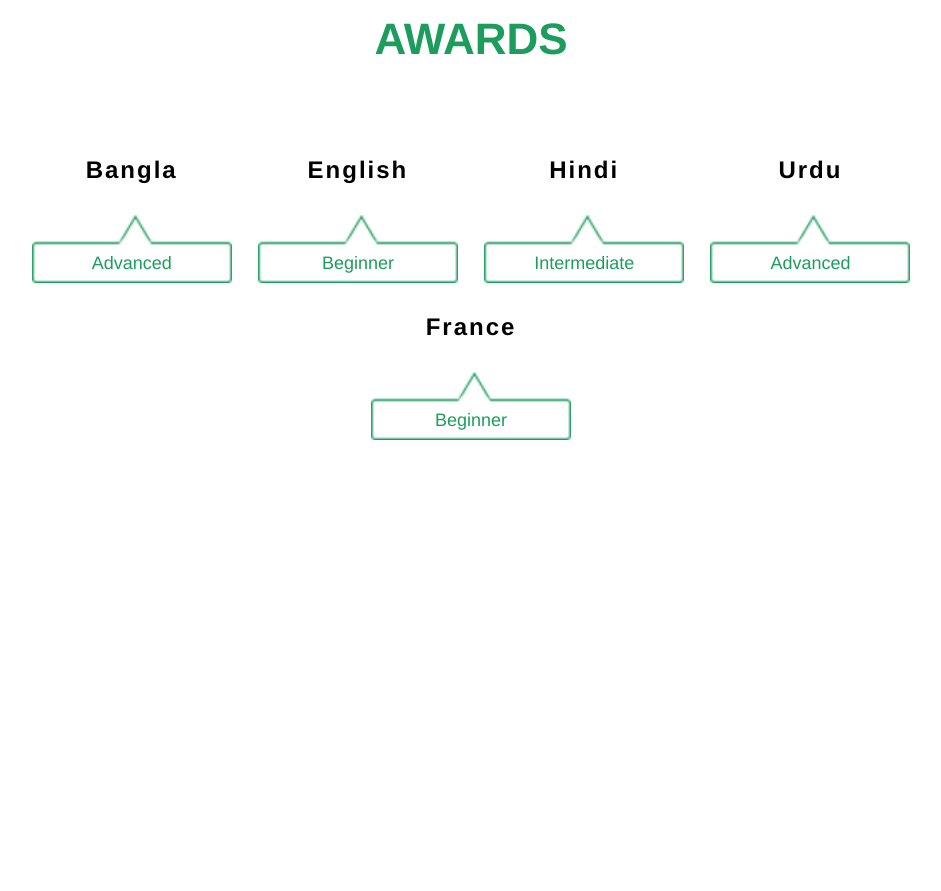
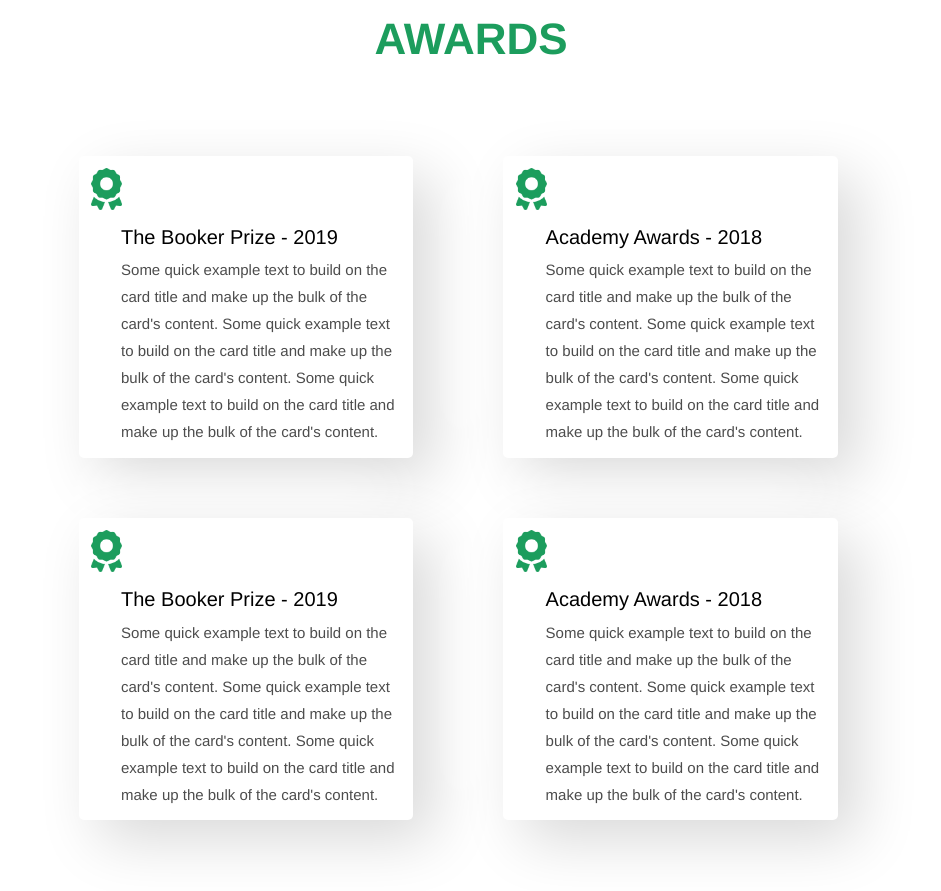
Before and after one commit to azmir849/sidebar-johnDoe, a plain HTML site: page index.html in a window 1280 px wide. Shown: the part 6420-7311 px from the top of the page, without its empty margins (313-1254 px from the left). Before the commit the page ends 6935 px from the top, so only its background shows below. Drawn offline with nearby package versions, Linux system fonts and the light colour scheme; a web font is replaced by a local one.

Commit message:
awards section done

```diff
--- a/css/style.css
+++ b/css/style.css
@@ -924,3 +924,11 @@ box-shadow:  20px 20px 60px #d9d9d9,
     color: #000; }
   .portfolio-entry:hover .portfolio-img img {
     transform: scale(1.1); }
+
+.awardsCard {
+  border: none;
+  border-radius: 5px;
+  background: #ffffff;
+  box-shadow:  20px 20px 60px #d9d9d9,
+             -20px -20px 60px #ffffff;
+}
--- a/index.html
+++ b/index.html
@@ -679,32 +679,57 @@ left:40px;
 							</div>
 						</div>
 					<div class="container mt-5">
-						<div class="row">
-							<div class="col p-0 mt-5 languageTriangle">
-								<h2>Bangla</h2>
-								<img src="./images/triangle.png" alt="" style="width:200px;">
-								<div class="centered">Advanced</div>
-							  </div>
-							<div class="col p-0 mt-5 languageTriangle">
-								<h2>English</h2>
-								<img src="./images/triangle.png" alt="" style="width:200px;">
-								<div class="centered">Beginner</div>
-							  </div>
-							<div class="col p-0 mt-5 languageTriangle">
-								<h2>Hindi</h2>
-								<img src="./images/triangle.png" alt="" style="width:200px;">
-								<div class="centered">Intermediate</div>
-							  </div>
-							<div class="col p-0 mt-5 languageTriangle">
-								<h2>Urdu</h2>
-								<img src="./images/triangle.png" alt="Snow" style="width:200px;">
-								<div class="centered">Advanced</div>
-							  </div>
-							<div class="col p-0 mt-5 languageTriangle">
-								<h2>France</h2>
-								<img src="./images/triangle.png" alt="Snow" style="width:200px;">
-								<div class="centered">Beginner</div>
-							  </div>
+						<div class="d-flex flex-row">
+							<div class="d-flex justify-content-center col-md-5 m-5 animate-box" data-animate-effect="fadeInLeft">
+								<div class="card awardsCard">
+									<div class="card-body">
+									 <img src="images/award.png" height="10%" width="10%"
+										class="img-responsive" alt="">
+									  <h2 class="card-title ml-5 mt-4">The Booker Prize - 2019</h2>
+									  <p class="card-text ml-5">Some quick example text to build on the card title and make up the bulk of the card's content.
+										  Some quick example text to build on the card title and make up the bulk of the card's content.
+										  Some quick example text to build on the card title and make up the bulk of the card's content.</p>
+									</div>
+								  </div>
+							</div>
+							<div class="d-flex justify-content-center col-md-5 m-5 animate-box" data-animate-effect="fadeInRight">
+								<div class="card awardsCard">
+									<div class="card-body">
+									 <img src="images/award.png" height="10%" width="10%"
+										class="img-responsive" alt="">
+									  <h2 class="card-title ml-5 mt-4">Academy Awards - 2018</h2>
+									  <p class="card-text ml-5">Some quick example text to build on the card title and make up the bulk of the card's content.
+										  Some quick example text to build on the card title and make up the bulk of the card's content.
+										  Some quick example text to build on the card title and make up the bulk of the card's content.</p>
+									</div>
+								  </div>
+							</div>
+						</div>
+						<div class="d-flex flex-row">
+							<div class="d-flex justify-content-center col-md-5 m-5 animate-box" data-animate-effect="fadeInRight">
+								<div class="card awardsCard">
+									<div class="card-body">
+									 <img src="images/award.png" height="10%" width="10%"
+										class="img-responsive" alt="">
+									  <h2 class="card-title ml-5 mt-4">The Booker Prize - 2019</h2>
+									  <p class="card-text ml-5">Some quick example text to build on the card title and make up the bulk of the card's content.
+										  Some quick example text to build on the card title and make up the bulk of the card's content.
+										  Some quick example text to build on the card title and make up the bulk of the card's content.</p>
+									</div>
+								  </div>
+							</div>
+							<div class="d-flex justify-content-center col-md-5 m-5 animate-box" data-animate-effect="fadeInLeft">
+								<div class="card awardsCard">
+									<div class="card-body">
+									 <img src="images/award.png" height="10%" width="10%"
+										class="img-responsive" alt="">
+									  <h2 class="card-title ml-5 mt-4">Academy Awards - 2018</h2>
+									  <p class="card-text ml-5">Some quick example text to build on the card title and make up the bulk of the card's content.
+										  Some quick example text to build on the card title and make up the bulk of the card's content.
+										  Some quick example text to build on the card title and make up the bulk of the card's content.</p>
+									</div>
+								  </div>
+							</div>
 						</div>
 					</div>
 					</div>
```
Also changed, not shown: images/award.png (added).
